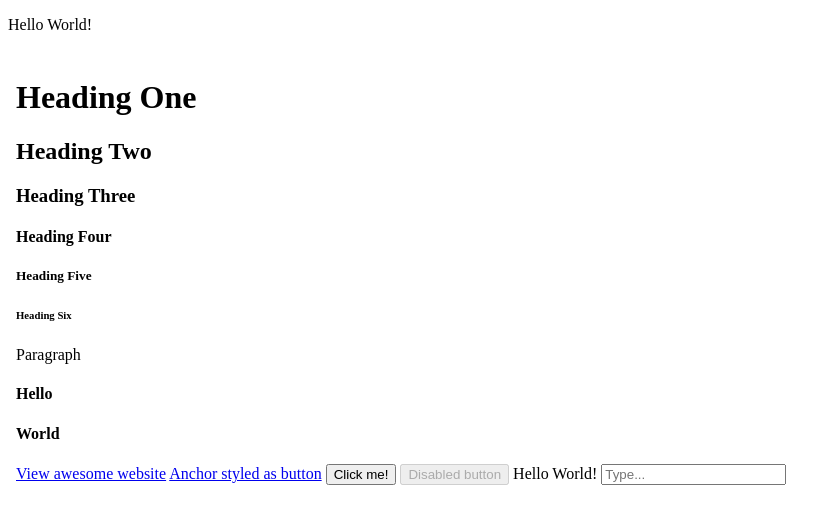
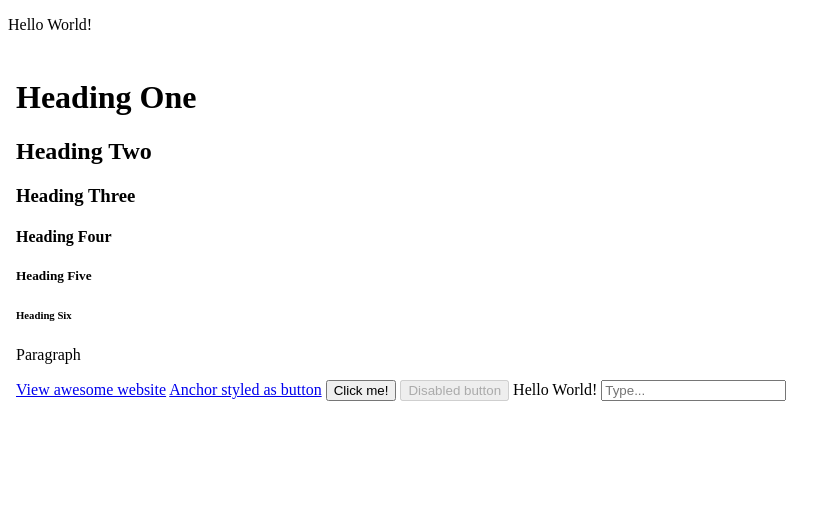
Before and after one commit to ghostdevv/ghostsui, a Svelte app in the folder dev/: page / in a window 1280 px wide. Shown: the top 524 px of the page, without its empty margins (0-840 px from the left). Built offline with nearby package versions, Linux system fonts and the light colour scheme.

Commit message:
dev: update

```diff
--- a/dev/src/App.svelte
+++ b/dev/src/App.svelte
@@ -19,12 +19,6 @@
         <p>Paragraph</p>
     </div>
 
-    <div class="row">
-        <h4>Hello</h4>
-
-        <h4>World</h4>
-    </div>
-
     <a href="https://ghostdev.xyz"> View awesome website </a>
 
     <a href="https://ghostdev.xyz" role="button"> Anchor styled as button </a>
```
